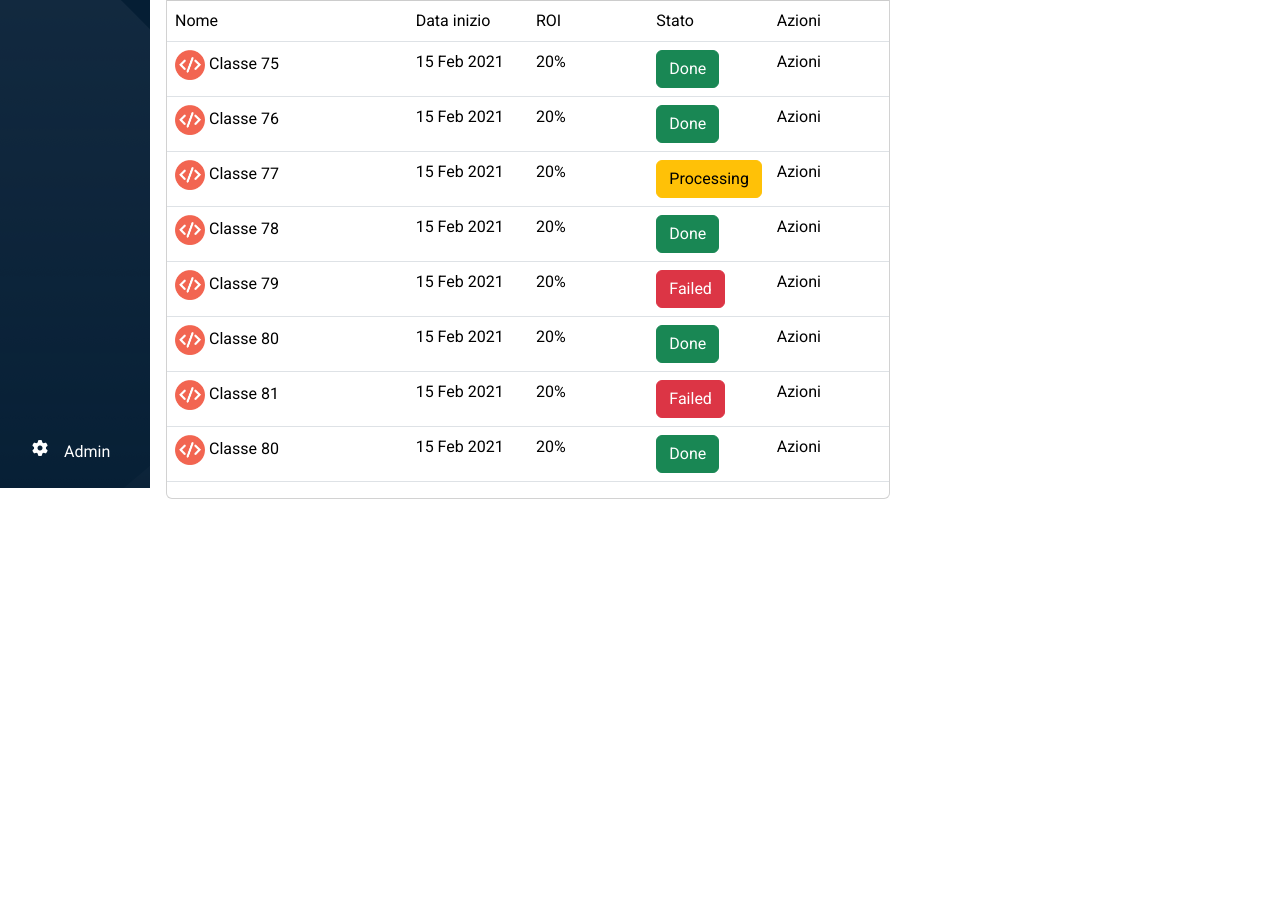
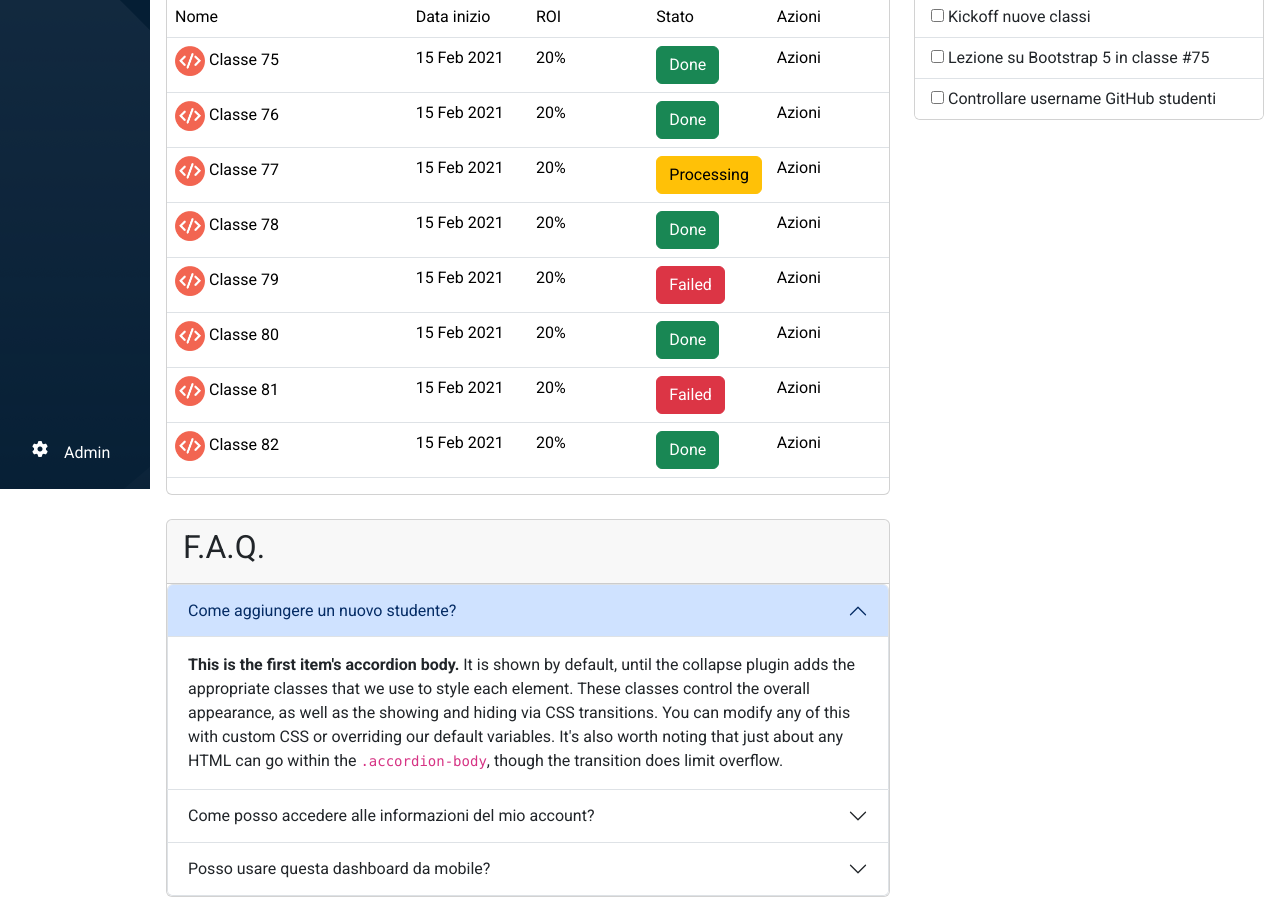
Before and after one commit to danielecarpentiero/html-css-bootstrap-dashboard, a plain HTML site: page index.html in a window 1280 px wide. Shown: the part 311-1224 px from the top of the page. Before the commit the page ends 826 px from the top, so only its background shows below. Drawn offline with nearby package versions, Linux system fonts and the light colour scheme.

Commit message:
feat: F.A.Q. and ToDo list

```diff
--- a/css/style.css
+++ b/css/style.css
@@ -4,12 +4,17 @@
   .dashboard {
     max-height: 140px !important;
   }
+
 }
 
 @media screen and (min-width: 992px) {
   .sidebar {
     min-width: 150px;
     align-items: flex-start !important;
+  }
+
+  #dashboard-container{
+    padding-left: 150px!important;
   }
 }
 /* /media queries */
@@ -21,6 +26,15 @@ body {
 
 /* /Rules */
 /* header */
+
+header{
+  position: fixed;
+  top: 0;
+  right: 0;
+  left: 0;
+  z-index: 99;
+  background-color: white;
+}
 
 nav .navbar-brand:nth-of-type(2) {
   width: 40px;
@@ -51,6 +65,7 @@ nav .navbar-brand:nth-of-type(2) img {
 /* /header */
 /* Main */
 main {
+  padding-top: 80px ;
   overflow-x: hidden;
 }
 /* Sidebar */
@@ -60,6 +75,10 @@ main {
   height: calc(100vh - 85px);
   color: white;
   background-image: url(/img/sidebar-bg.png);
+  position: fixed;
+  bottom: 0;
+  left: 0;
+  z-index: 99;
 }
 /* /sidebar */
 
@@ -84,6 +103,7 @@ main {
 
 #dashboard-container {
   width: 100%;
+  padding-left: 70px;
 }
 /* /main dashboard upper */
 /* main dashboard lower */
@@ -93,7 +113,7 @@ main {
   border-bottom: 1px solid lightgray;
 }
 
-#left {
+#left  {
   width: 100%;
 }
 
--- a/index.html
+++ b/index.html
@@ -89,7 +89,7 @@
           </div>
         </div>
       </div>
-      <!-- section 1 -->
+      <!-- section 1: top section-->
       <div id="dashboard-container">        <section class="dashboard bg-primary">
           <div class="row justify-content-between pt-4 ps-4">
             <div class="col-12 col-md-4 col-lg-4 col-xl-3">
@@ -135,7 +135,7 @@
             </div>
         </section>
         <!-- /section 1 -->
-        <!-- section 2 -->
+        <!-- section 2: table-->
         <section>
          <div class="row p-3 pt-4">
           <div class="col-12 col-lg-8">
@@ -198,7 +198,7 @@
                   <td class="col-3 col-md-2 col-xxl-1">Azioni</td>
                 </tr>
                 <tr class="d-flex">
-                  <th class="col-6 col-md-4 col-xxl-8 fw-normal"><img class="class" src="img/class-avatar.png"  alt="class-avatar"> Classe 80</th>
+                  <th class="col-6 col-md-4 col-xxl-8 fw-normal"><img class="class" src="img/class-avatar.png"  alt="class-avatar"> Classe 82</th>
                   <td class="col-md-2 col-xxl-1 d-none d-md-inline">15 Feb 2021</td>
                   <td class="col-md-2 col-xxl-1 d-none d-md-inline">20%</td>
                   <td class="col-3 col-md-2 col-xxl-1"><span class="btn btn-success">Done</span></td>
@@ -206,13 +206,86 @@
                 </tr>
                 </tbody>
               </table>
+
+            </div>
+            <div class="card mt-4" style="width: 100%;">
+              <div class="card-header">
+                <h2>F.A.Q.</h2>
+              </div>
+              <div class="accordion" id="accordionExample">
+                <div class="accordion-item">
+                  <h2 class="accordion-header">
+                    <button class="accordion-button" type="button" data-bs-toggle="collapse" data-bs-target="#collapseOne" aria-expanded="true" aria-controls="collapseOne">
+                      Come aggiungere un nuovo studente?
+                    </button>
+                  </h2>
+                  <div id="collapseOne" class="accordion-collapse collapse show" data-bs-parent="#accordionExample">
+                    <div class="accordion-body">
+                      <strong>This is the first item's accordion body.</strong> It is shown by default, until the collapse plugin adds the appropriate classes that we use to style each element. These classes control the overall appearance, as well as the showing and hiding via CSS transitions. You can modify any of this with custom CSS or overriding our default variables. It's also worth noting that just about any HTML can go within the <code>.accordion-body</code>, though the transition does limit overflow.
+                    </div>
+                  </div>
+                </div>
+                <div class="accordion-item">
+                  <h2 class="accordion-header">
+                    <button class="accordion-button collapsed" type="button" data-bs-toggle="collapse" data-bs-target="#collapseTwo" aria-expanded="false" aria-controls="collapseTwo">
+                      Come posso accedere alle informazioni del mio account?
+                    </button>
+                  </h2>
+                  <div id="collapseTwo" class="accordion-collapse collapse" data-bs-parent="#accordionExample">
+                    <div class="accordion-body">
+                      <strong>This is the second item's accordion body.</strong> It is hidden by default, until the collapse plugin adds the appropriate classes that we use to style each element. These classes control the overall appearance, as well as the showing and hiding via CSS transitions. You can modify any of this with custom CSS or overriding our default variables. It's also worth noting that just about any HTML can go within the <code>.accordion-body</code>, though the transition does limit overflow.
+                    </div>
+                  </div>
+                </div>
+                <div class="accordion-item">
+                  <h2 class="accordion-header">
+                    <button class="accordion-button collapsed" type="button" data-bs-toggle="collapse" data-bs-target="#collapseThree" aria-expanded="false" aria-controls="collapseThree">
+                      Posso usare questa dashboard da mobile?
+                    </button>
+                  </h2>
+                  <div id="collapseThree" class="accordion-collapse collapse" data-bs-parent="#accordionExample">
+                    <div class="accordion-body">
+                      <strong>This is the third item's accordion body.</strong> It is hidden by default, until the collapse plugin adds the appropriate classes that we use to style each element. These classes control the overall appearance, as well as the showing and hiding via CSS transitions. You can modify any of this with custom CSS or overriding our default variables. It's also worth noting that just about any HTML can go within the <code>.accordion-body</code>, though the transition does limit overflow.
+                    </div>
+                  </div>
+                </div>
+              </div>
             </div>
           </div>
-          <div class="col-12 col-lg-4"></div>
+          <div class="col-12 col-lg-4">
+            <div class="card mb-4" style="width: 100%;">
+              <div class="card-header">
+                <h2>ToDo</h2>
+              </div>
+              <ul class="list-group list-group-flush">
+                <li class="list-group-item">
+                  <div class="custom-control custom-checkbox">
+                    <input type="checkbox" class="custom-control-input" id="customCheck1">
+                    <label class="custom-control-label" for="customCheck1">Kickoff nuove classi</label>
+                  </div>
+                </li>
+                <li class="list-group-item">
+                  <div class="custom-control custom-checkbox">
+                    <input type="checkbox" class="custom-control-input" id="customCheck1">
+                    <label class="custom-control-label" for="customCheck1">Lezione su Bootstrap 5 in classe #75</label>
+                  </div>
+                </li>
+                <li class="list-group-item">
+                  <div class="custom-control custom-checkbox">
+                    <input type="checkbox" class="custom-control-input" id="customCheck1">
+                    <label class="custom-control-label" for="customCheck1">Controllare username GitHub studenti</label>
+                  </div>
+                </li>
+              </ul>
+            </div>
+          </div>
          </div>
         </section>
       </div>
       <!-- /section 2-->
+      <!-- section 3 -->
+
+      <!-- /section 3 -->
     </main>
     <!-- /main -->
     <footer></footer>
```
